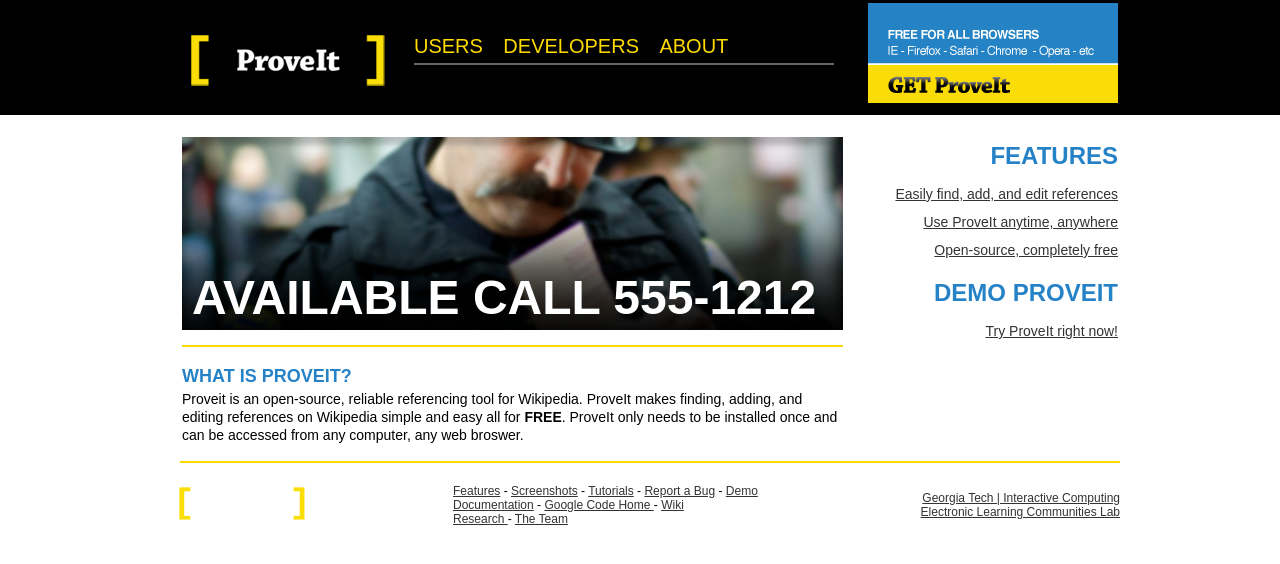
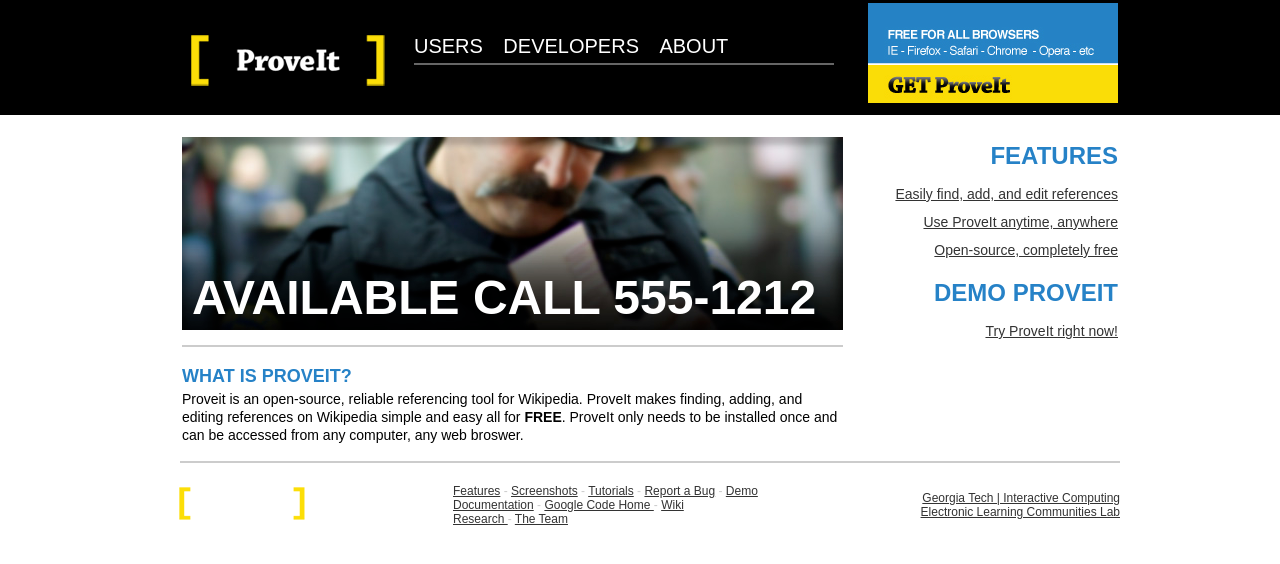
Before and after one commit to proveit-js/proveit, a PHP site: page /index.php in a window 1280 px wide. Shown: the top 564 px of the page. Run offline with PHP 8.4, Linux system fonts and the light colour scheme; some libraries are stand-ins or nearby versions.

Commit message:
minor color tweaks to make yellow and blue the accent colors

```diff
--- a/website/proveit_styles.css
+++ b/website/proveit_styles.css
@@ -50,7 +50,7 @@ div#superContainer ul, div#superContainer ol {
 
 div#superContainer hr {
 	height: 2px;
-	background-color: #FDDB00;
+	background-color: #ccc;
 	border: none;
 	margin: 10px 0; padding: 0;
 	}
@@ -115,14 +115,14 @@ ul#primary-nav {
 		}
 
 		ul#primary-nav li a:link, ul#primary-nav li a:visited {
-			color: #FDDB00;
+			color: #fff;
 			font-size: 20px;
 			text-transform: uppercase;
 			text-decoration: none;
 			}
 
 			ul#primary-nav li a.selected:link, ul#primary-nav li a.selected:visited {
-				color: #fff;
+				color: #fddb00;
 				}
 
 		ul#primary-nav li a:hover {
@@ -131,7 +131,7 @@ ul#primary-nav {
 			}
 
 			ul#primary-nav li a.selected:hover {
-				color: #fff;
+				color: #2682c7;
 				}
 
 	ul#primary-nav  ul {
@@ -200,7 +200,7 @@ div#leadInPic {
 
 div#mainBody {
 	display: block;
-	border-top: 2px solid #FDDB00;
+	border-top: 2px solid #ccc;
 	margin: 15px 0; padding: 15px 0 0 0;
 	font-size: 14px;
 	line-height: 18px;
@@ -211,7 +211,7 @@ table#mainTable {
 	width: 940px;
 	margin-left: 20px;
 	margin-top: 15px;
-	border-bottom: 2px solid #FDDB00;
+	border-bottom: 2px solid #ccc;
 	}
 
 td#mainContent {
@@ -363,7 +363,7 @@ table#footer {
 	font-size: 12px;
 	width: 100%;
 	border-collapse: collapse;
-	color: #000;
+	color: #ccc;
 	}
 	table#footer td {
 		vertical-align: middle;
```
